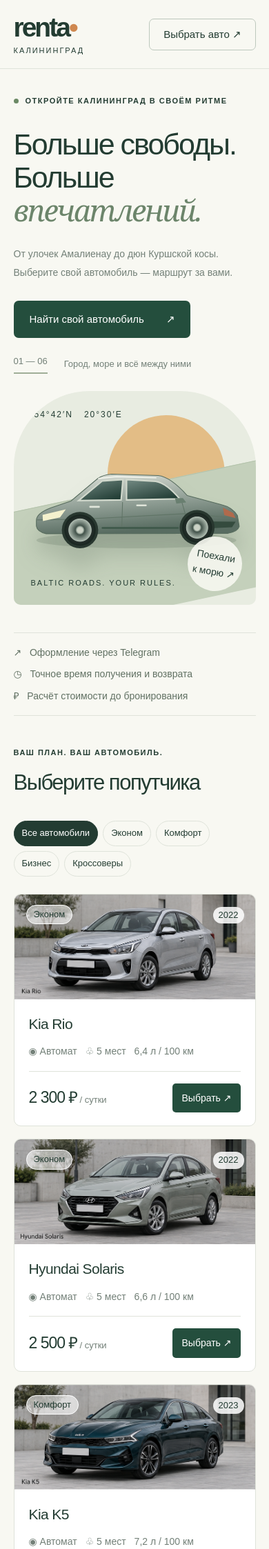
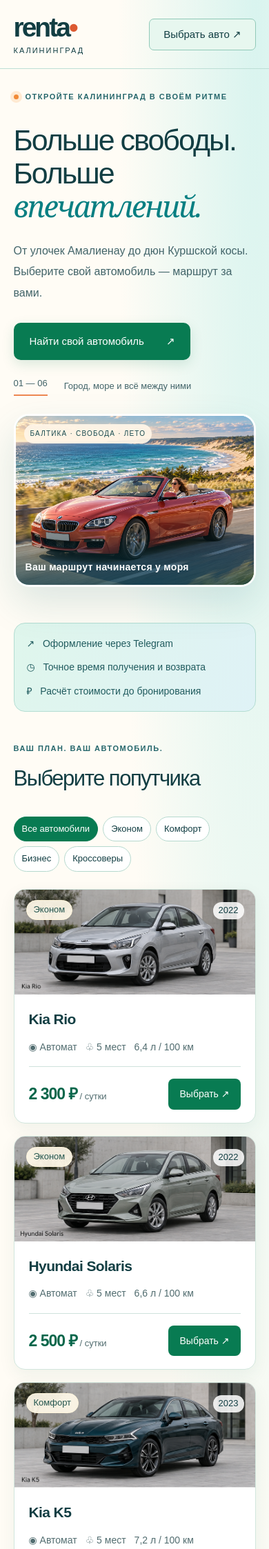
Before and after one commit to guanhes20-ux/my_first_app, a Flask app: page / in a window 390 px wide. Shown: the top 2246 px of the page at 69% size. Run offline with Flask 3, Linux system fonts and the light colour scheme; parts of the project's set-up code (start-up, migrations or seed data) failed here and were passed over.

Commit message:
Add BMW coastal hero image and vibrant Baltic summer styling

```diff
--- a/static/style.css
+++ b/static/style.css
@@ -17,3 +17,56 @@
 .header nav{flex-wrap:wrap}
 .hero-note{flex-wrap:wrap;row-gap:10px}
 .logo small{letter-spacing:2px}
+
+/* Baltic summer palette and photographic hero. */
+:root{--ink:#123e43;--muted:#526d70;--paper:#fffcf5;--line:#cfe2dc;--orange:#ee7449;--green:#087b52}
+body{background:radial-gradient(ellipse at 95% 0%,#d9f4ef 0,transparent 38%),var(--paper)}
+.header{border-bottom-color:#bcded5}
+.logo span{color:#dc5931}
+.nav-button{border-color:#91c9b8;background:#e7f7ef}
+.nav-button:hover{background:#d0f0e1}
+.hero{grid-template-columns:.9fr 1.35fr;gap:36px;padding-top:46px;padding-bottom:44px}
+.hero-copy{min-width:0}
+.hero-copy h1{font-size:clamp(38px,4.1vw,60px)}
+.hero-copy h1 em{color:#087f82}
+.hero-copy>p{font-size:17px;color:#426469}
+.dot{background:#f18a37;box-shadow:0 0 0 5px #ffead2}
+.hero-art{height:auto;min-height:430px;aspect-ratio:1.4;border-radius:30px;background:#54b9c3;box-shadow:0 24px 55px #176a7026;border:5px solid #fff}
+.hero-art img{position:absolute;inset:0;width:100%;height:100%;object-fit:cover;object-position:55% center;filter:none}
+.hero-art::after{content:"";position:absolute;inset:60% 0 0;background:linear-gradient(transparent,#083b4bba);pointer-events:none}
+.art-caption{top:20px;left:20px;padding:8px 12px;border-radius:30px;background:#fff6e8ed;color:#194b50;font-size:11px;letter-spacing:1.2px;z-index:1}
+.art-bottom{bottom:22px;left:22px;right:20px;color:#fff;font-size:16px;font-weight:600;letter-spacing:.3px;z-index:1}
+.hero-note{color:#426469}
+.hero-note span:first-child{border-bottom-color:#ed8751}
+.button{box-shadow:0 6px 18px #087b5226;border-radius:10px}
+.button:hover,.select-car:hover{background:#05633f}
+.benefits{padding:22px;border:1px solid #b3ddd2;border-radius:16px;background:linear-gradient(110deg,#dff6ec,#dff2f6);color:#205b5e;gap:20px;flex-wrap:wrap}
+.eyebrow{color:#25666b}
+.car-card{border-color:#d2e6dd;border-radius:16px;box-shadow:0 8px 24px #164d4710}
+.car-body h3{font-weight:600}
+.car-bottom strong{color:#07664a;font-weight:600}
+.select-car{background:var(--green);color:white;border-radius:8px;padding:11px 16px}
+.chip{background:white;border-color:#b6d9ce}
+.chip.active,.chip:hover{background:#087b52;border-color:#087b52;color:#fff}
+.car-category{background:#fff9e9ed;color:#24564f;border-color:#fff6dc}
+.how{background:linear-gradient(120deg,#d3f3e7,#dcf2f5 70%,#fff0d1);border:1px solid #bde1d7;border-radius:22px}
+.steps article{border-bottom-color:#b5d9d0}
+.steps article>span{color:#b84b29;font-weight:600}
+.text-link{border-bottom-color:#df7546;color:#165d59}
+.terms details[open]{background:#edf8f2;border-radius:10px;padding-left:16px;padding-right:16px}
+footer{background:#e3f3ed;border-top-color:#bdddd2}
+a:focus-visible,button:focus-visible,summary:focus-visible{outline-color:#b74d28}
+@media(max-width:900px){
+.hero{grid-template-columns:1fr;gap:26px}
+.hero-copy h1{font-size:clamp(42px,7vw,60px)}
+.hero-art{min-height:0;aspect-ratio:16/9}
+}
+@media(max-width:600px){
+.hero{padding-top:32px}
+.hero-copy h1{font-size:43px}
+.hero-copy>p{font-size:16px}
+.hero-art{aspect-ratio:1.4;border-radius:22px;border-width:3px}
+.art-caption{font-size:10px;left:12px;top:12px;padding:6px 9px}
+.art-bottom{font-size:14px;left:14px;bottom:14px}
+.benefits{padding:18px;gap:12px}
+}
--- a/templates/index.html
+++ b/templates/index.html
@@ -1,6 +1,6 @@
 {% extends "base.html" %}{% block content %}
 <main>
-<section class="hero"><div class="hero-copy"><div class="eyebrow"><span class="dot"></span> ОТКРОЙТЕ КАЛИНИНГРАД В СВОЁМ РИТМЕ</div><h1>Больше свободы.<br>Больше <em>впечатлений.</em></h1><p>От улочек Амалиенау до дюн Куршской косы.<br>Выберите свой автомобиль — маршрут за вами.</p><a href="#fleet" class="button">Найти свой автомобиль <span>↗</span></a><div class="hero-note"><span>01 — 06</span><span>Город, море и всё между ними</span></div></div><div class="hero-art"><span class="art-caption">54°42′N &nbsp; 20°30′E</span><div class="sun"></div><div class="road"></div><img src="/static/car.svg" alt="Иллюстрация автомобиля для путешествий по Калининградской области"><span class="art-bottom">BALTIC ROADS. YOUR RULES.</span><span class="art-circle">Поехали<br>к морю ↗</span></div></section>
+<section class="hero"><div class="hero-copy"><div class="eyebrow"><span class="dot"></span> ОТКРОЙТЕ КАЛИНИНГРАД В СВОЁМ РИТМЕ</div><h1>Больше свободы.<br>Больше <em>впечатлений.</em></h1><p>От улочек Амалиенау до дюн Куршской косы.<br>Выберите свой автомобиль — маршрут за вами.</p><a href="#fleet" class="button">Найти свой автомобиль <span>↗</span></a><div class="hero-note"><span>01 — 06</span><span>Город, море и всё между ними</span></div></div><div class="hero-art"><img src="/static/bmw-coast-hero.png" width="1672" height="941" fetchpriority="high" alt="Коралловый кабриолет BMW 6 серии с девушкой за рулём едет вдоль морского побережья — сгенерированная иллюстрация"><span class="art-caption">БАЛТИКА · СВОБОДА · ЛЕТО</span><span class="art-bottom">Ваш маршрут начинается у моря</span></div></section>
 <div class="benefits"><span>↗ &nbsp; Оформление через Telegram</span><span>◷ &nbsp; Точное время получения и возврата</span><span>₽ &nbsp; Расчёт стоимости до бронирования</span></div>
 <section id="fleet" class="fleet"><div class="section-top"><div><div class="eyebrow">ВАШ ПЛАН. ВАШ АВТОМОБИЛЬ.</div><h2>Выберите попутчика</h2></div><p>Для коротких встреч в городе<br>и длинных выходных у моря.</p></div><div class="catalog-toolbar"><div class="filters" role="group" aria-label="Класс автомобиля"><button class="chip active" data-filter="Все" aria-pressed="true">Все автомобили</button><button class="chip" data-filter="Эконом" aria-pressed="false">Эконом</button><button class="chip" data-filter="Комфорт" aria-pressed="false">Комфорт</button><button class="chip" data-filter="Бизнес" aria-pressed="false">Бизнес</button><button class="chip" data-filter="Кроссовер" aria-pressed="false">Кроссоверы</button></div><span id="car-count">6 автомобилей</span></div><div id="cars" class="car-grid" aria-live="polite"><p>Загружаем автопарк…</p></div><p class="demo-note">Демонстрационный автопарк и тарифы. {% if demo %}Учебный режим: используйте только вымышленные данные.{% endif %}</p></section>
 <section id="how" class="how"><div><div class="eyebrow">БЕЗ ЛИШНИХ ПОВОРОТОВ</div><h2>До поездки —<br>три простых шага.</h2><a class="text-link" href="#fleet">Начнём с автомобиля ↗</a></div><div class="steps"><article><span>01</span><div><h3>Выберите автомобиль и даты</h3><p>Укажите время получения и возврата. Сразу увидите стоимость и размер залога.</p></div></article><article><span>02</span><div><h3>Продолжите в Telegram</h3><p>Бот сохранит заявку и даст ссылку на анкету. Документы вводятся на сайте.</p></div></article><article><span>03</span><div><h3>Дождитесь подтверждения</h3><p>Менеджер проверит данные. Договор и акт подписываются при передаче автомобиля.</p></div></article></div></section>
```
Also changed, not shown: static/bmw-coast-hero.png (added).
